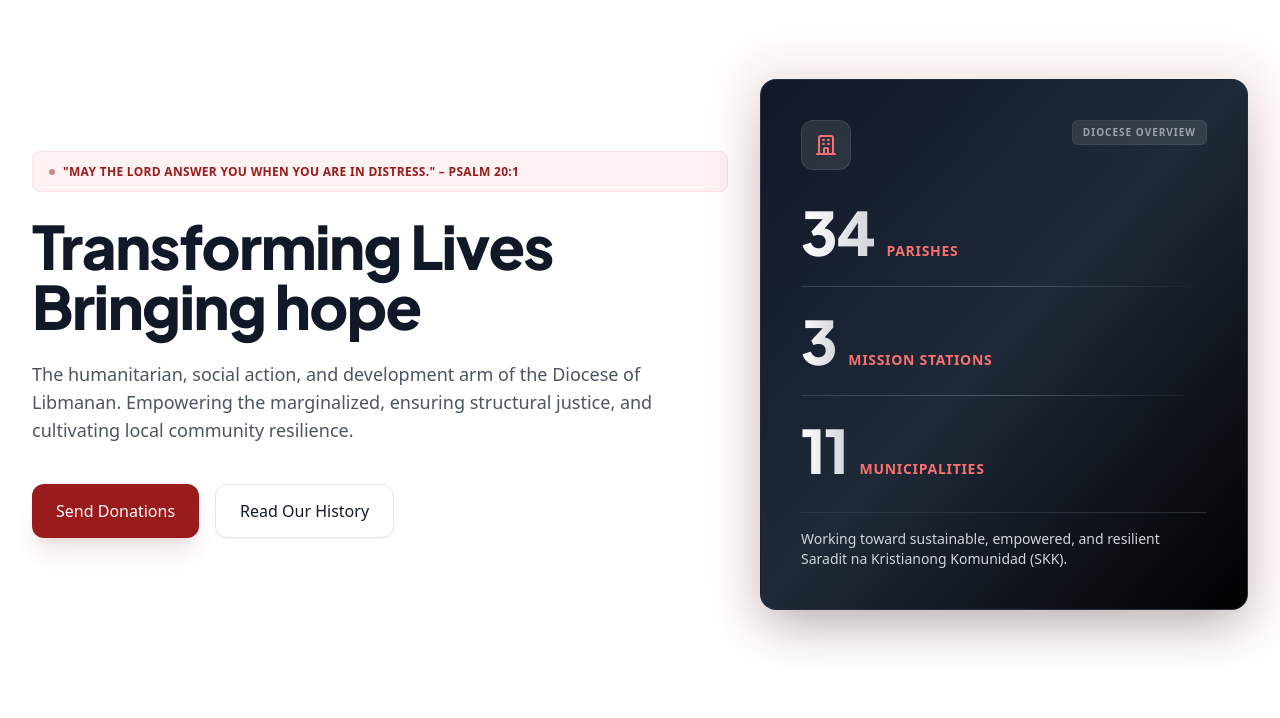
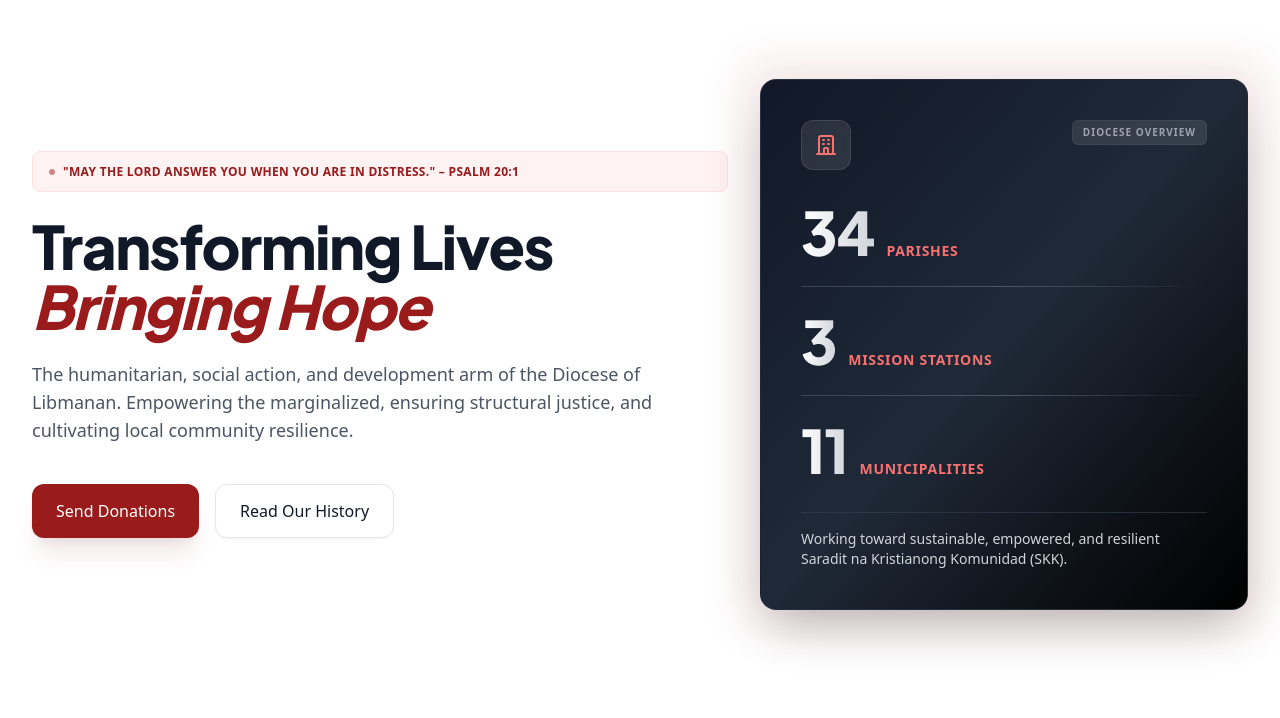
Before and after one commit to Rovicxx/CDL-Website, a website: page index.html in a window 1280 px wide. Shown: the part 82-800 px from the top of the page. Drawn offline with nearby package versions, Linux system fonts and the light colour scheme; no server answers.

Commit message:
changed the style of Bringing hope text

```diff
--- a/index.html
+++ b/index.html
@@ -176,7 +176,7 @@
                             <span id="daily-scripture" class="text-xs font-semibold tracking-wide uppercase leading-relaxed break-words">Loading daily scripture...</span>
                         </div>
                         <h1 class="font-heading font-extrabold text-4xl sm:text-5xl lg:text-6xl text-deepCharcoal tracking-tight leading-[1.05]">
-                            Transforming Lives Bringing hope
+                            Transforming Lives <span class="italic text-caritasCrimson">Bringing Hope</span>
                         </h1>
                         <p class="text-base sm:text-lg text-gray-600 max-w-2xl font-normal leading-relaxed">
                             The humanitarian, social action, and development arm of the Diocese of Libmanan. Empowering the marginalized, ensuring structural justice, and cultivating local community resilience.
```
